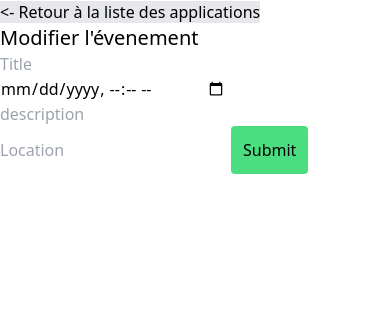
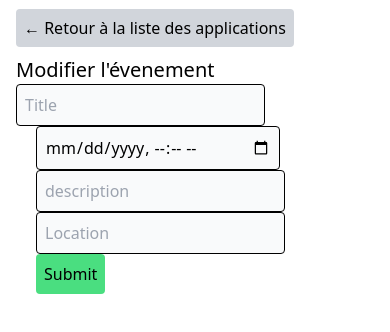
Before and after one commit to mathixu/EventManagerFront, an Angular app: page /events/edit/1 in a window 390 px wide. Shown: the top 332 px of the page. Built offline with nearby package versions, Linux system fonts and the light colour scheme.

Commit message:
Style application and ensure responsiveness

```diff
--- a/src/app/app.component.html
+++ b/src/app/app.component.html
@@ -1 +1,3 @@
-<router-outlet></router-outlet>
+<div class="p-4">
+  <router-outlet></router-outlet>
+</div>
--- a/src/app/app.routes.ts
+++ b/src/app/app.routes.ts
@@ -1,12 +1,11 @@
 import { Routes } from '@angular/router';
-import {AppComponent} from "./app.component";
 import {EventCreationPageComponent} from "./pages/event-creation-page/event-creation-page.component";
 import {EventsListPageComponent} from "./pages/events-list-page/events-list-page.component";
 import {EventEditionPageComponent} from "./pages/event-edition-page/event-edition-page.component";
 
 export const routes: Routes = [
-  { path: '', component: AppComponent },
   { path: 'events', component: EventsListPageComponent },
   { path: 'events/add', component: EventCreationPageComponent },
   { path: 'events/edit/:id', component: EventEditionPageComponent },
+  { path: '**', redirectTo: '/events' },
 ];
--- a/src/app/components/event-creation-component/event-creation-component.component.html
+++ b/src/app/components/event-creation-component/event-creation-component.component.html
@@ -1,10 +1,10 @@
-<form [formGroup]="eventForm" (ngSubmit)="onSubmit()">
-  <input formControlName="title" placeholder="Title" type="text" id="title" name="title" required />
-  <input formControlName="date" type="datetime-local" id="date" name="date" required />
-  <input formControlName="description" placeholder="description" type="text" id="description" name="description" required />
-  <input formControlName="location" placeholder="Location" type="text" id="location" name="location" required />
+<form [formGroup]="eventForm" (ngSubmit)="onSubmit()" class="space-x-5">
+  <input class="p-2 bg-gray-50 rounded border border-black" formControlName="title" placeholder="Title" type="text" id="title" name="title" required />
+  <input class="p-2 bg-gray-50 rounded border border-black" formControlName="date" type="datetime-local" id="date" name="date" required />
+  <input class="p-2 bg-gray-50 rounded border border-black" formControlName="description" placeholder="description" type="text" id="description" name="description" required />
+  <input class="p-2 bg-gray-50 rounded border border-black" formControlName="location" placeholder="Location" type="text" id="location" name="location" required />
 
-  <button type="submit" class="bg-green-400 p-3 rounded">Submit</button>
+  <button type="submit" class="bg-green-400 hover:bg-green-500 p-2 rounded">Submit</button>
 </form>
 
 <p *ngFor="let error of validationErrors" class="text-sm text-red-500">{{error}}</p>
--- a/src/app/components/event-list-component/event-list-component.component.html
+++ b/src/app/components/event-list-component/event-list-component.component.html
@@ -1,14 +1,16 @@
-<div *ngIf="events.length > 0; else noEvents">
-  <div *ngFor="let event of events" class="flex space-x-1.5" >
-    <a [routerLink]="'/events/edit/' + event.id" class="flex space-x-1.5">
-      <h2>{{ event.title }}</h2>
-      <p>{{ event.description }}</p>
-      <p>Date: {{ event.date | date: 'dd/MM/yyyy' }}</p>
-      <p>Location: {{ event.location }}</p>
-    </a>
-    <button class="bg-red-300" (click)="handleDelete(event)">Delete</button>
+<div>
+  <div *ngIf="events.length > 0; else noEvents">
+    <div *ngFor="let event of events" class="flex items-center p-2 bg-gray-200 justify-between hover:bg-gray-300 rounded">
+      <a [routerLink]="'/events/edit/' + event.id" class="flex space-x-5 w-full">
+        <h2><span class="font-medium">Titre:</span> {{ event.title }}</h2>
+        <p><span class="font-medium">Description:</span> {{ event.description }}</p>
+        <p><span class="font-medium">Date:</span> {{ event.date | date: 'dd/MM/yyyy' }}</p>
+        <p><span class="font-medium">Location:</span> {{ event.location }}</p>
+      </a>
+      <button class="bg-red-300 p-2 rounded hover:bg-red-400" (click)="handleDelete(event)">Delete</button>
+    </div>
   </div>
+  <ng-template #noEvents>
+    <p>Aucun événement disponible.</p>
+  </ng-template>
 </div>
-<ng-template #noEvents>
-  <p>Aucun événement disponible.</p>
-</ng-template>
--- a/src/app/pages/event-creation-page/event-creation-page.component.html
+++ b/src/app/pages/event-creation-page/event-creation-page.component.html
@@ -1,5 +1,5 @@
-<div>
-  <a class="bg-gray-200" routerLink="/events"><- Retour à la liste des applications</a>
+<div class="space-y-4">
+  <a class="bg-gray-300 hover:bg-gray-400 font-medium p-2 rounded" routerLink="/events">← Retour à la liste des applications</a>
 
   <p class="text-xl">Créer un évenement</p>
 
--- a/src/app/pages/event-edition-page/event-edition-page.component.html
+++ b/src/app/pages/event-edition-page/event-edition-page.component.html
@@ -1,5 +1,5 @@
-<div>
-  <a class="bg-gray-200" routerLink="/events"><- Retour à la liste des applications</a>
+<div class="space-y-4">
+  <a class="bg-gray-300 hover:bg-gray-400 font-medium p-2 rounded" routerLink="/events">← Retour à la liste des applications</a>
 
   <p class="text-xl">Modifier l'évenement</p>
 
--- a/src/app/pages/events-list-page/events-list-page.component.html
+++ b/src/app/pages/events-list-page/events-list-page.component.html
@@ -1,5 +1,6 @@
-<div>
-  <a class="bg-gray-200" routerLink="/events/add">Ajouter un évenement</a>
-
+<div class="flex flex-col space-y-4">
+  <div>
+    <a class="bg-green-400 p-2 rounded hover:bg-green-500" routerLink="/events/add">Ajouter un évenement</a>
+  </div>
   <app-event-list-component />
 </div>
```
